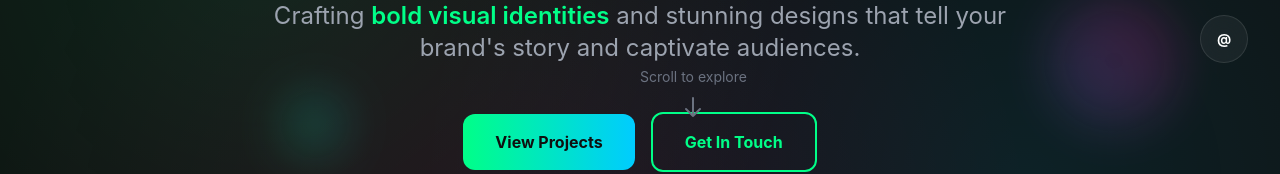
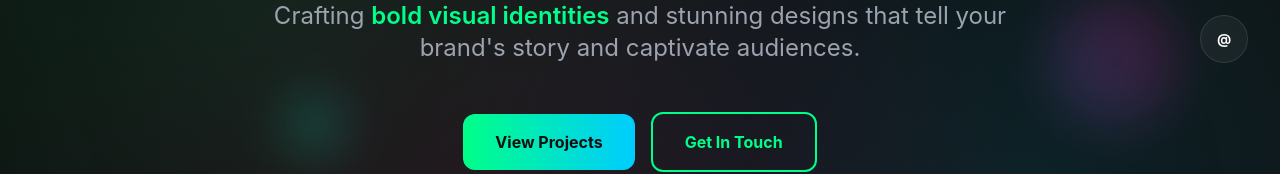
Before and after one commit to OkoyeF/rukky-portfolio, a website built with Vite: page index.html in a window 1280 px wide. Shown: the part 457-631 px from the top of the page. Built offline with nearby package versions, Linux system fonts and the light colour scheme.

Commit message:
latest change

```diff
--- a/index.html
+++ b/index.html
@@ -87,16 +87,6 @@
                     Get In Touch
                 </a>
             </div>
-
-            <div class="absolute bottom-10 left-1/2 transform -translate-x-1/2 animate-bounce-slow" data-aos="fade-up" data-aos-delay="600">
-                <div class="flex flex-col items-center gap-2 text-gray-500">
-                    <span class="text-sm">Scroll to explore</span>
-                    <svg class="w-6 h-6" fill="none" stroke="currentColor" viewBox="0 0 24 24">
-                        <path stroke-linecap="round" stroke-linejoin="round" stroke-width="2" d="M19 14l-7 7m0 0l-7-7m7 7V3"></path>
-                    </svg>
-                </div>
-            </div>
-        </div>
     </section>
 
     <!-- Featured Work Preview -->
```
Also changed, not shown: dist/assets/index-BGK9YgAV.js (deleted), dist/assets/index-CYKMBdI_.css (added), dist/assets/index-CduFP0Ln.js (added), dist/assets/index-DJmgRRDG.css (deleted), dist/index.html, 3 other files.
